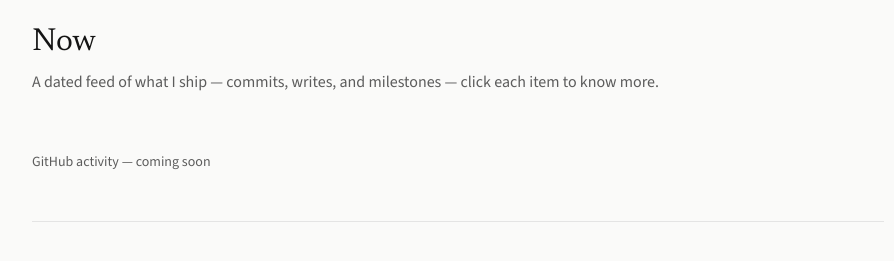
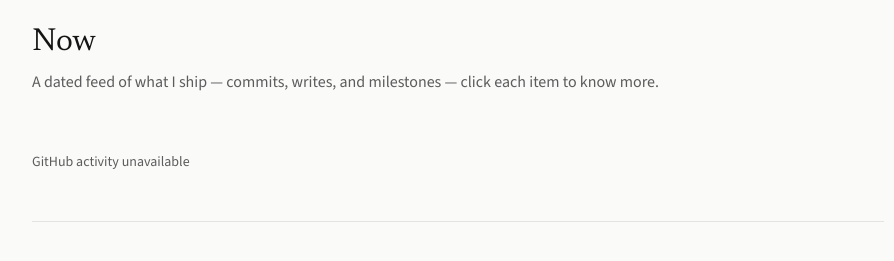
Before and after one commit to pratyushagarwal22/pratyushagarwal.com, a Next.js app: page / in a window 1280 px wide. Shown: the part 800-1061 px from the top of the page, without its empty margins (182-1076 px from the left). Built offline with nearby package versions, Linux system fonts and the light colour scheme.

Commit message:
feat: wire GitHubActivity into Now section, remove placeholder

```diff
--- a/components/GitHubSlot.tsx
+++ /dev/null
@@ -1,17 +0,0 @@
-/**
- * Reserved v2 region for GitHub contribution grid + latest commits.
- * Fixed min-height keeps layout stable when the real module lands.
- */
-export function GitHubSlot() {
-  return (
-    <div
-      className="flex min-h-24 items-center border-b border-border pb-6"
-      role="status"
-      aria-label="GitHub activity coming soon"
-    >
-      <p className="font-body text-sm text-text-muted">
-        GitHub activity — coming soon
-      </p>
-    </div>
-  );
-}
--- a/components/ShippingLog.tsx
+++ b/components/ShippingLog.tsx
@@ -1,5 +1,5 @@
 import { contentContainerClassName, sectionScrollMarginClassName } from "./ContentContainer";
-import { GitHubSlot } from "./GitHubSlot";
+import { GitHubActivity } from "./GitHubActivity";
 import { SectionHeading } from "./SectionHeading";
 import { ShippingLogList } from "./ShippingLogList";
 
@@ -16,7 +16,7 @@ export function ShippingLog() {
       </p>
 
       <div className="mt-8 flex flex-col gap-8">
-        <GitHubSlot />
+        <GitHubActivity />
 
         <ShippingLogList />
       </div>
```
